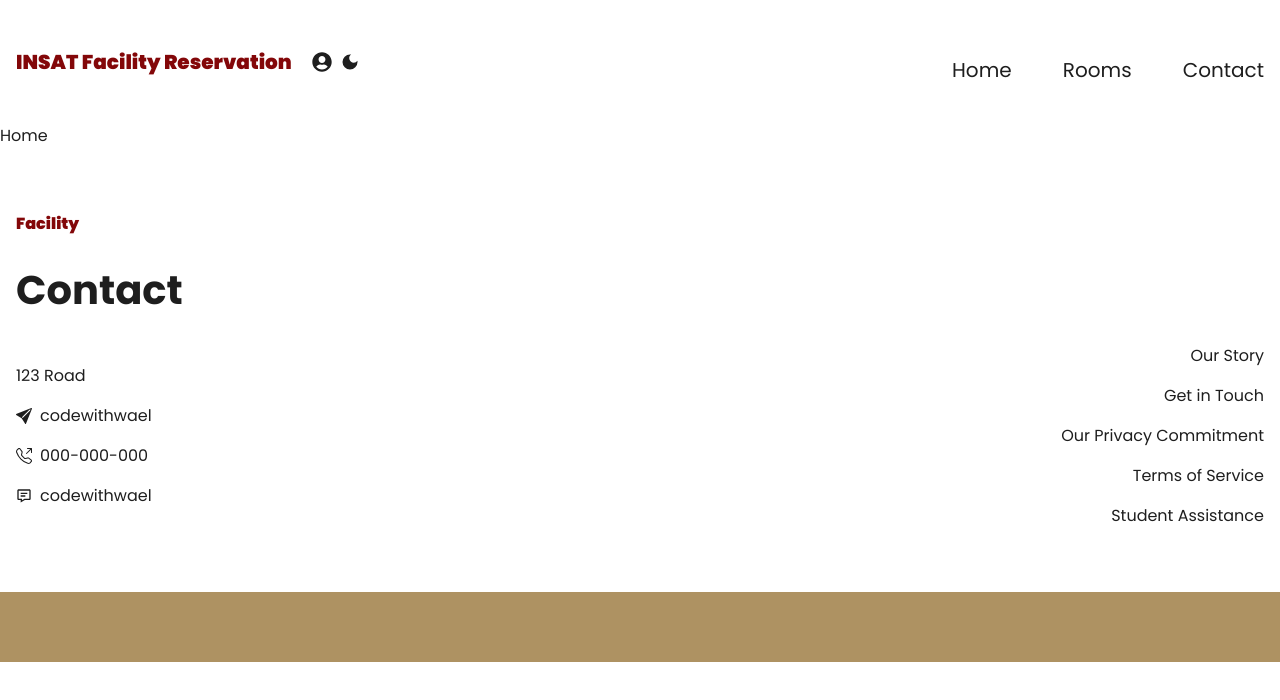
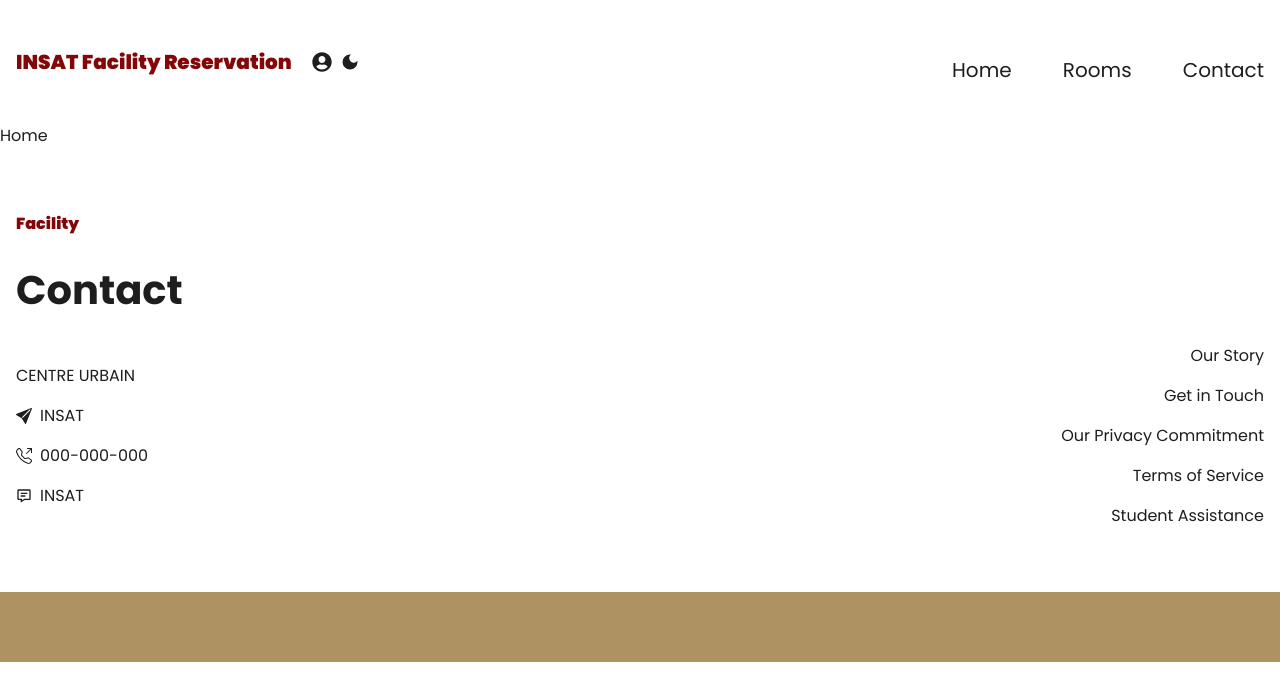
Before and after one commit to Wael-Habib/facility-reservation, a Next.js app: page / in a window 1280 px wide. Shown: the top 700 px of the page. Built offline with nearby package versions, Linux system fonts and the light colour scheme.

Commit message:
footer update

```diff
--- a/src/components/Footer/Footer.tsx
+++ b/src/components/Footer/Footer.tsx
@@ -11,10 +11,10 @@ const Footer = () => {
             <h4 className='font-semibold text-[40px] py-6'>Contact</h4>
             <div className="flex flex-wrap gap-16 items-center justify-between">
                 <div className="flex-1">
-                    <p>123 Road</p>
+                    <p>CENTRE URBAIN</p>
                     <div className="flex items-center py-4">
                         <BsFillSendFill />
-                        <p className="ml-2">codewithwael</p>
+                        <p className="ml-2">INSAT</p>
                     </div>
                     <div className="flex items-center">
                         <BsTelephoneOutbound />
@@ -22,7 +22,7 @@ const Footer = () => {
                     </div>
                     <div className="flex items-center pt-4">
                         <BiMessageDetail />
-                        <p className="ml-2">codewithwael</p>
+                        <p className="ml-2">INSAT</p>
                     </div>
                 </div>
                 <div className="flex-1 md:text-right">
```
